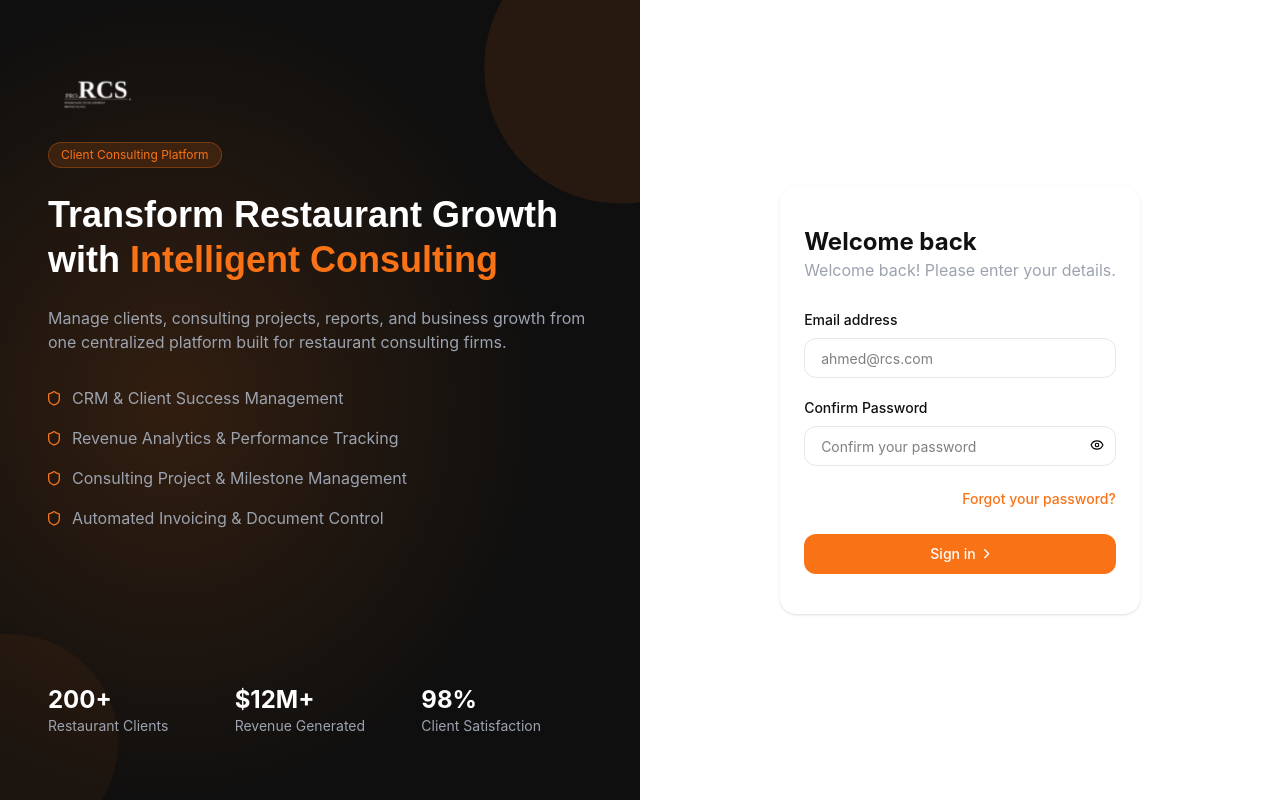
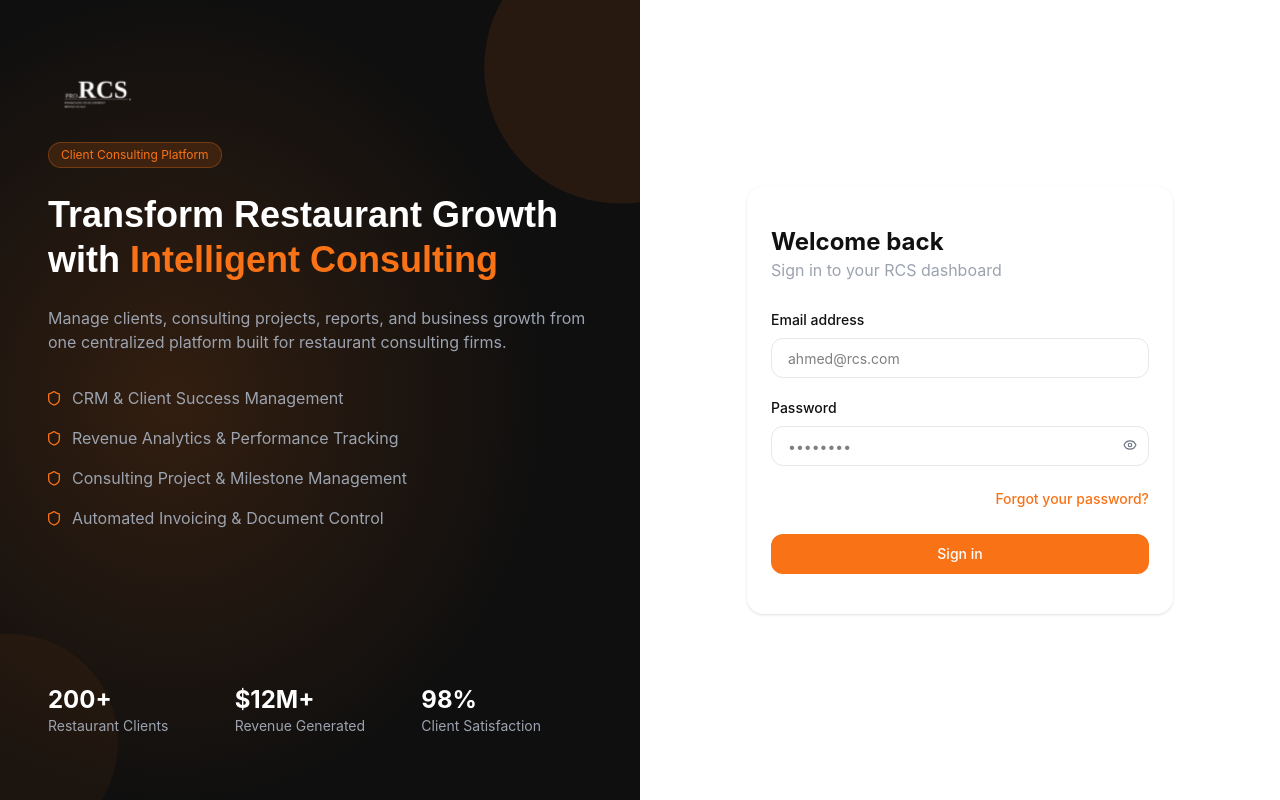
Before and after one commit to hamza-nafasat/rcs-frontend, a React (Vite) app: page /login in a window 1280 px wide. Built offline with nearby package versions, Linux system fonts and the light colour scheme.

Commit message:
Routing update

```diff
--- a/src/App.jsx
+++ b/src/App.jsx
@@ -11,7 +11,7 @@ const App = () => {
   return (
     <BrowserRouter>
       <Routes>
-        <Route path="/" element={<SignIn />} />
+        <Route path="/signin" element={<SignIn />} />
         <Route path="/login" element={<Login />} />
         <Route path="/signup" element={<Singup />} />
         <Route path="/forget-password" element={<ForgetPassword />} />
--- a/src/components/shared/Input.jsx
+++ b/src/components/shared/Input.jsx
@@ -23,7 +23,7 @@ const Input = ({
         />
 
         {icon && (
-          <div className="absolute right-3 top-1/2 -translate-y-1/2 ">
+          <div className="absolute right-3 top-1/2 -translate-y-1/2 text-secondary ">
             {icon}
           </div>
         )}
--- a/src/pages/auth/CheckEmail.jsx
+++ b/src/pages/auth/CheckEmail.jsx
@@ -15,7 +15,15 @@ const CheckEmail = () => {
             <img src={CheckEmailIcon} alt="Check email" className="mb-4" />
             <AuthHeading
               heading="Check your email"
-              subheading="We've sent a password reset link to anna@rcs.com. Click the link in the email to reset your password."
+              subheading={
+                <>
+                  We've sent a password reset link to{" "}
+                  <span className="font-medium text-tertiary">
+                    {/* {user?.email} */} email@
+                  </span>
+                  . Click the link in the email to reset your password.
+                </>
+              }
             />
           </div>
 
@@ -36,7 +44,7 @@ const CheckEmail = () => {
                 Resend
               </Link>
             </div>
-            <BackLink text="Back to login" to="/" />
+            <BackLink text="Back to login" to="/" className="mt-6" />
           </div>
         </div>
       </div>
--- a/src/pages/auth/ForgetPassword.jsx
+++ b/src/pages/auth/ForgetPassword.jsx
@@ -3,6 +3,7 @@ import Button from "../../components/shared/Button";
 import Input from "../../components/shared/Input";
 import AuthHeading from "./components/AuthHeading";
 import AuthLayout from "./components/AuthLayout";
+import BackLink from "./components/BackLink";
 
 const ForgetPassword = () => {
   return (
@@ -34,9 +35,10 @@ const ForgetPassword = () => {
                   iconPosition="right"
                   className="mt-6 h-10 w-full rounded-xl text-sm font-medium"
                 >
-                  Reset password
+                  Send reset link
                 </Button>
               </Link>
+              <BackLink to="/login" text="Back to sign in" className="mt-6" />
             </div>
           </form>
         </div>
--- a/src/pages/auth/Login.jsx
+++ b/src/pages/auth/Login.jsx
@@ -3,7 +3,7 @@ import { Link } from "react-router-dom";
 import { Eye, EyeOff } from "lucide-react";
 import Button from "../../components/shared/Button";
 import Input from "../../components/shared/Input";
-import GreaterIcon from "../../assets/SVGs/GreaterIcon.svg";
+// import GreaterIcon from "../../assets/SVGs/GreaterIcon.svg";
 import AuthLayout from "./components/AuthLayout";
 import AuthHeading from "./components/AuthHeading";
 
@@ -13,12 +13,12 @@ const Login = () => {
   return (
     <AuthLayout>
       <div className="flex min-h-full items-center justify-center px-6">
-        <div className="w-full rounded-2xl bg-white px-5 py-10 shadow-sm sm:px-6">
+        <div className="w-full md:w-106.5 rounded-2xl bg-white px-5 py-10 shadow-sm sm:px-6">
           {/* Heading */}
           <div className="mb-7">
             <AuthHeading
               heading="Welcome back"
-              subheading="Welcome back! Please enter your details."
+              subheading="Sign in to your RCS dashboard"
             />
           </div>
           {/* Form */}
@@ -34,13 +34,13 @@ const Login = () => {
               </div>
             </div>
 
-            {/* Confirm Password */}
+            {/* Password */}
             <div>
               <div className="relative">
                 <Input
-                  label="Confirm Password"
+                  label="Password"
                   type={showConfirm ? "text" : "password"}
-                  placeholder="Confirm your password"
+                  placeholder="••••••••"
                   icon={
                     <button
                       type="button"
@@ -63,7 +63,7 @@ const Login = () => {
             </div>
 
             <Button
-              icon={<img src={GreaterIcon} alt="" />}
+              // icon={<img src={GreaterIcon} alt="" />}
               iconPosition="right"
               className="mt-1 h-10 w-full rounded-xl text-sm font-medium"
             >
--- a/src/pages/auth/SignIn.jsx
+++ b/src/pages/auth/SignIn.jsx
@@ -5,6 +5,7 @@ import Input from "../../components/shared/Input";
 import ResetPasswordIcon from "../../assets/SVGs/ResetPasswordIcon.svg";
 import AuthLayout from "./components/AuthLayout";
 import AuthHeading from "./components/AuthHeading";
+import { Link } from "react-router-dom";
 
 const SignIn = () => {
   const [showNew, setShowNew] = useState(false);
@@ -77,7 +78,7 @@ const SignIn = () => {
                 </button>
               </div>
             </div>
-
+            <Link to="//password-reset">
               <Button
                 icon={<img src={ResetPasswordIcon} alt="" />}
                 iconPosition="right"
@@ -85,6 +86,7 @@ const SignIn = () => {
               >
                 Reset password
               </Button>
+            </Link>
           </form>
         </div>
       </div>
--- a/src/pages/auth/components/BackLink.jsx
+++ b/src/pages/auth/components/BackLink.jsx
@@ -3,11 +3,12 @@ import LessIcon from "../../../assets/SVGs/LessIcon.svg";
 export default function BackLink({
   text = "Back to sign in",
   to = "/sign-in",
+  className = "",
 }) {
   return (
     <Link
       to={to}
-      className="flex items-center justify-center gap-2 text-sm font-medium text-gray-600 hover:text-black"
+      className={`flex items-center justify-center gap-2 text-sm font-medium text-gray-600 hover:text-black ${className}`}
     >
       <img src={LessIcon} alt="less icon" className="h-3 w-3" />
       <span className="text-primary">{text}</span>
```
Lines whose indentation alone changed are shown as unchanged.
